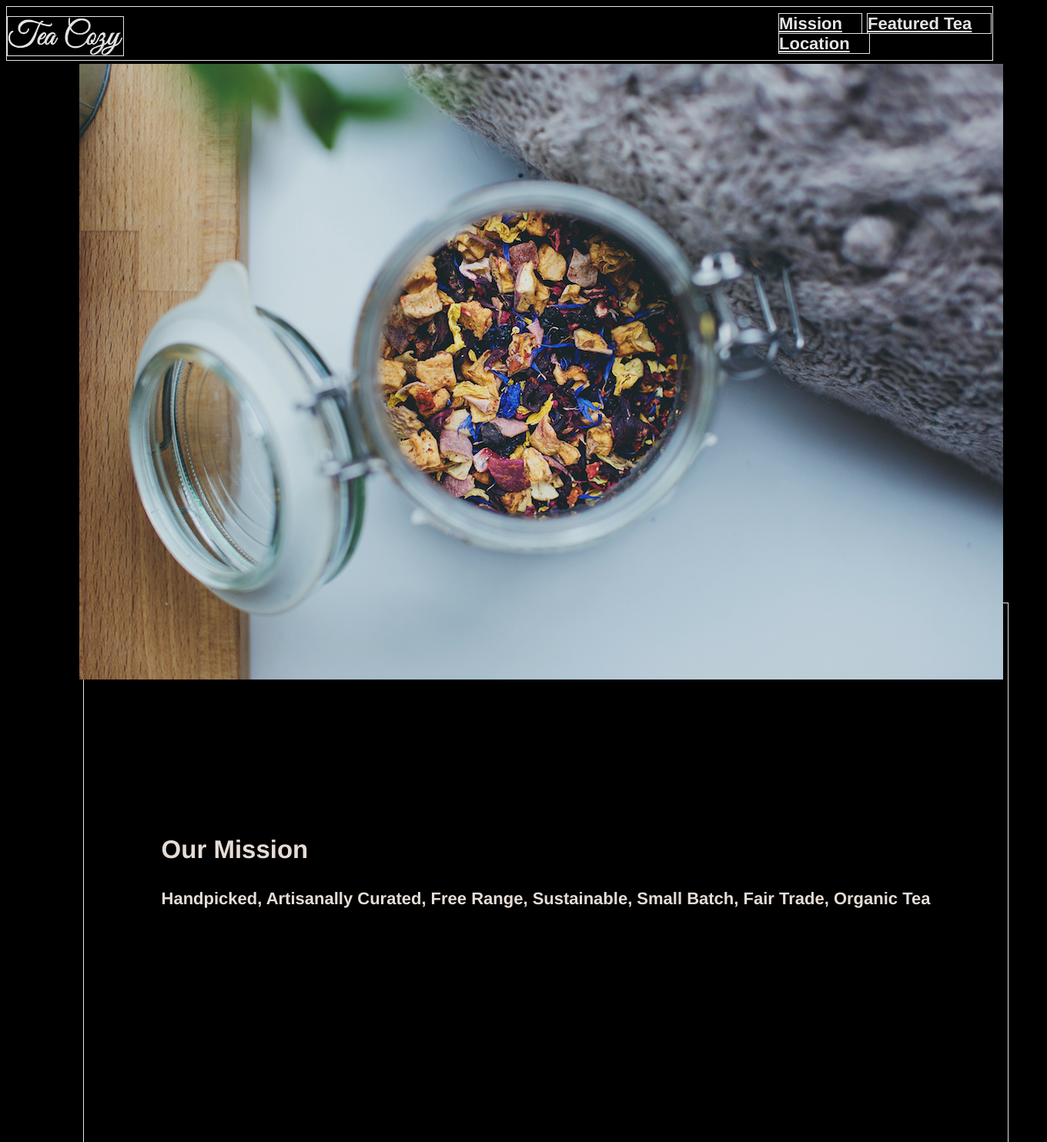
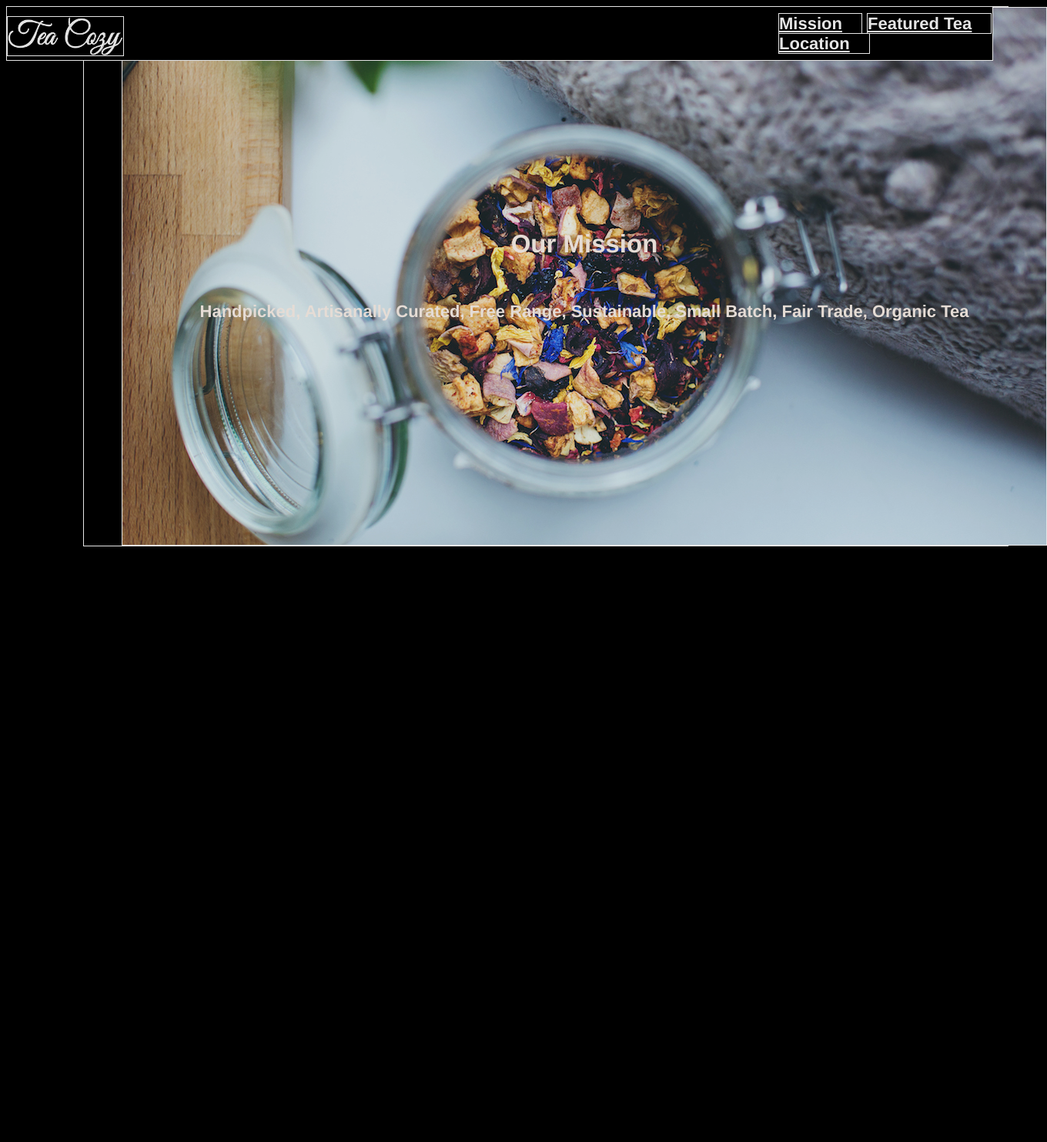
Before and after one commit to jamzm101/TeaCozy, a plain HTML site: page index.html in a window 1280 px wide. Shown: the top 1484 px of the page at 77% size, 1360 px wide, since content can reach past the window. After the commit the page ends 800 px from the top, so only its background shows below. Drawn offline with Linux system fonts and the light colour scheme.

Commit message:
modified 8/28/2018 during lunch

```diff
--- a/Resources/CSS/Style.css
+++ b/Resources/CSS/Style.css
@@ -39,6 +39,15 @@ nav span{
   border: 1px solid white;
 }
 
+
+/* Main Container */
+.main-container{
+display: flex;
+flex-direction: column;
+}
+
+
+/* Box-1 Section */
 .box-1{
   display: flex;
   flex-direction: column;
@@ -50,21 +59,12 @@ nav span{
   align-items: center;
 }
 
-.box-1-img{
-  width: 1200px;
-  height: 700px;
-  padding-top: 75px;
-  padding-left: 95px;
+
+.image-content{
+  display: flex;
+  flex-direction:
 }
 
-.image-text h2{
-  display: flex;
-  flex-direction: row;
-  border: 1px solid black;
+.box-1.image-content{
+  background-image: url('../../Resources/Images/img-jar-of-colorful-stuff.jpg');
 }
-
-.image-text h4{
-  display: flex;
-  flex-direction: row;
-  border: 1px solid black;
-}
--- a/index.html
+++ b/index.html
@@ -21,27 +21,20 @@
     </nav>
   </header>
 
-  <div class="box-1-img">
-      <img background src="./Resources/Images/img-jar-of-colorful-stuff.jpg" alt="jar">
+<!--Main-Container-->
+<div class="main-container">
+
+      <!--box-1 section with background image-->
+      <div class="box-1">
+          <div class="box-1 image-content">
+            <h2>Our Mission</h2>
+            <h4>Handpicked, Artisanally Curated, Free Range, Sustainable, Small Batch, Fair Trade, Organic Tea</h4>
+          </div>
       </div>
 
 
 
-  <!--box-1 section-->
 
-  <div class="box-1">
-
-
-<div class="image-text">
-    <!--<div class="box-1-text"> -->
-    <h2>Our Mission</h2>
-    <h4>Handpicked, Artisanally Curated, Free Range, Sustainable, Small Batch, Fair Trade, Organic Tea</h4>
-    <!--</div> -->
-</div>
-
-
-
-  </div>
 
 
 
@@ -62,6 +55,13 @@
 
         </div>
 
+
+
+
+</div>
+
+
+
 <!--footer section-->
 
 <div class="footer">
```
Lines whose indentation alone changed are shown as unchanged.
